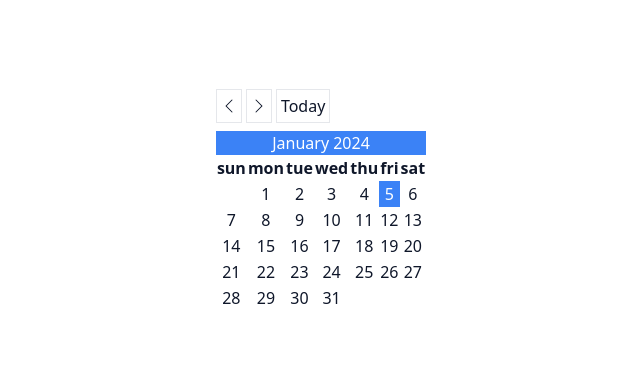
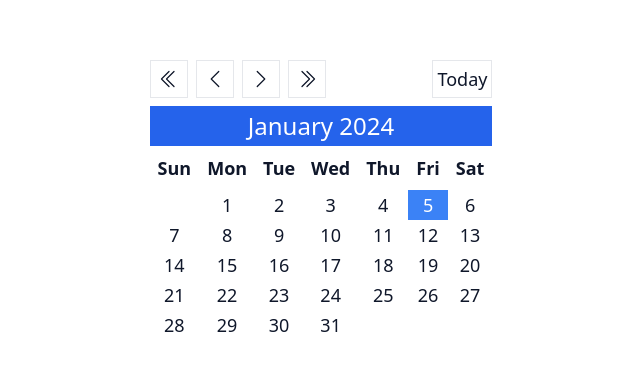
Before and after one commit to kenedyolisi/calendar-pwa, a React (Vite) app: page / in a window 1280 px wide. Shown: the part 200-570 px from the top of the page, without its empty margins (319-959 px from the left). Built offline with nearby package versions, Linux system fonts and the light colour scheme.

Commit message:
feat: add jumping to previous and next years

```diff
--- a/src/components/calendar.tsx
+++ b/src/components/calendar.tsx
@@ -1,5 +1,6 @@
 import {
   addMonths,
+  addYears,
   eachDayOfInterval,
   endOfMonth,
   format,
@@ -7,6 +8,7 @@ import {
   isToday,
   startOfMonth,
   subMonths,
+  subYears,
 } from "date-fns";
 import { useState } from "react";
 
@@ -37,7 +39,7 @@ export const Calendar = () => {
 
             return (
               <td
-                className={`${
+                className={`text-lg ${
                   date && isToday(date) ? "bg-blue-500 text-white " : ""
                 }`}
                 key={index}
@@ -51,12 +53,20 @@ export const Calendar = () => {
     );
   }
 
-  function handlePrevClick() {
+  function handlePrevYearClick() {
+    setDate(subYears(date, 1));
+  }
+
+  function handlePrevMonthClick() {
     setDate(subMonths(date, 1));
   }
 
-  function handleNextClick() {
+  function handleNextMonthClick() {
     setDate(addMonths(date, 1));
+  }
+
+  function handleNextYearClick() {
+    setDate(addYears(date, 1));
   }
 
   function handleTodayClick() {
@@ -64,20 +74,42 @@ export const Calendar = () => {
   }
 
   return (
-    <div className="my-auto">
-      <div className="flex mb-2">
+    <div>
+      <div className="flex justify-between items-center mb-2">
+        <div className="flex gap-2">
           <button
-          className="border me-1 p-1 active:scale-90 hover:bg-gray-100"
+            className="p-2 border hover:bg-sky-400 active:scale-95"
             type="button"
-          title="Go to previous month"
-          onClick={handlePrevClick}
+            title="Go to previous year"
+            onClick={handlePrevYearClick}
           >
             <svg
               xmlns="http://www.w3.org/2000/svg"
               viewBox="0 0 16 16"
               fill="currentColor"
-            width="16"
-            height="16"
+              width="20"
+            >
+              <path
+                fillRule="evenodd"
+                d="M8.354 1.646a.5.5 0 0 1 0 .708L2.707 8l5.647 5.646a.5.5 0 0 1-.708.708l-6-6a.5.5 0 0 1 0-.708l6-6a.5.5 0 0 1 .708 0z"
+              />
+              <path
+                fillRule="evenodd"
+                d="M12.354 1.646a.5.5 0 0 1 0 .708L6.707 8l5.647 5.646a.5.5 0 0 1-.708.708l-6-6a.5.5 0 0 1 0-.708l6-6a.5.5 0 0 1 .708 0z"
+              />
+            </svg>
+          </button>
+          <button
+            className="p-2 border hover:bg-sky-400 active:scale-95"
+            type="button"
+            title="Go to previous month"
+            onClick={handlePrevMonthClick}
+          >
+            <svg
+              xmlns="http://www.w3.org/2000/svg"
+              viewBox="0 0 16 16"
+              fill="currentColor"
+              width="20"
             >
               <path
                 fillRule="evenodd"
@@ -86,17 +118,16 @@ export const Calendar = () => {
             </svg>
           </button>
           <button
-          className="border me-1 p-1 active:scale-90"
+            className="p-2 border hover:bg-sky-400 active:scale-95"
             type="button"
             title="Go to next month"
-          onClick={handleNextClick}
+            onClick={handleNextMonthClick}
           >
             <svg
               xmlns="http://www.w3.org/2000/svg"
               viewBox="0 0 16 16"
               fill="currentColor"
-            width="16"
-            height="16"
+              width="20"
             >
               <path
                 fillRule="evenodd"
@@ -105,22 +136,47 @@ export const Calendar = () => {
             </svg>
           </button>
           <button
-          className="border p-1 active:scale-90 hover:bg-gray-200"
+            className="p-2 border hover:bg-sky-400 active:scale-95"
+            type="button"
+            title="Go to next year"
+            onClick={handleNextYearClick}
+          >
+            <svg
+              xmlns="http://www.w3.org/2000/svg"
+              viewBox="0 0 16 16"
+              fill="currentColor"
+              width="20"
+            >
+              <path
+                fillRule="evenodd"
+                d="M3.646 1.646a.5.5 0 0 1 .708 0l6 6a.5.5 0 0 1 0 .708l-6 6a.5.5 0 0 1-.708-.708L9.293 8 3.646 2.354a.5.5 0 0 1 0-.708z"
+              />
+              <path
+                fillRule="evenodd"
+                d="M7.646 1.646a.5.5 0 0 1 .708 0l6 6a.5.5 0 0 1 0 .708l-6 6a.5.5 0 0 1-.708-.708L13.293 8 7.646 2.354a.5.5 0 0 1 0-.708z"
+              />
+            </svg>
+          </button>
+        </div>
+        <div>
+          <button
+            className="p-1 border text-lg hover:bg-sky-400 active:scale-95"
             type="button"
             onClick={handleTodayClick}
           >
             Today
           </button>
         </div>
+      </div>
       <table className=" table-auto text-center">
-        <caption className="bg-blue-500 text-white">
+        <caption className="py-1 bg-blue-600 text-white text-2xl">
           {format(date, "MMMM yyyy")}
         </caption>
 
         <thead>
           <tr>
             {daysOfTheWeek.map((day) => (
-              <th className="" key={day}>
+              <th className="capitalize p-2 text-lg" key={day}>
                 {day}
               </th>
             ))}
```
Lines whose indentation alone changed are shown as unchanged.
